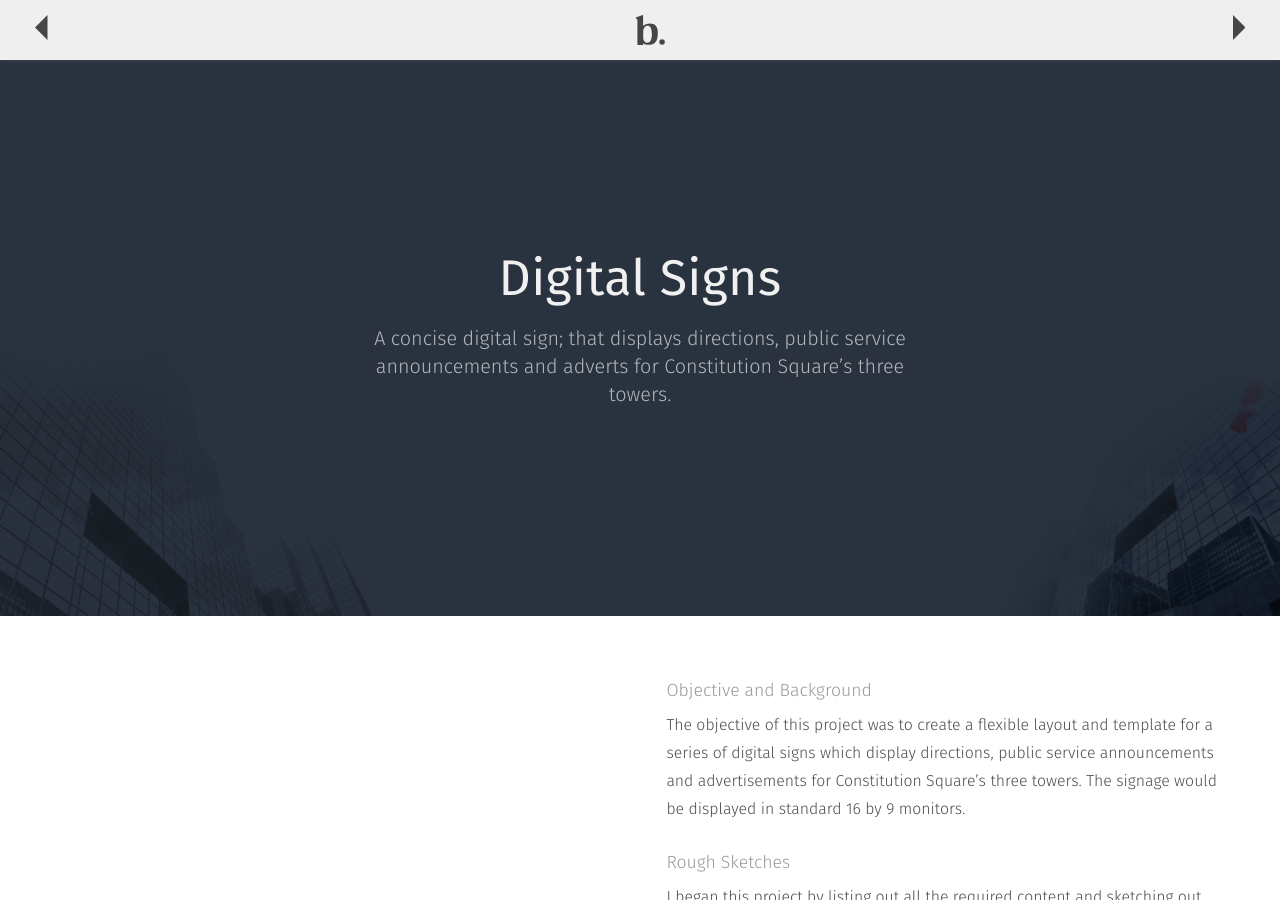
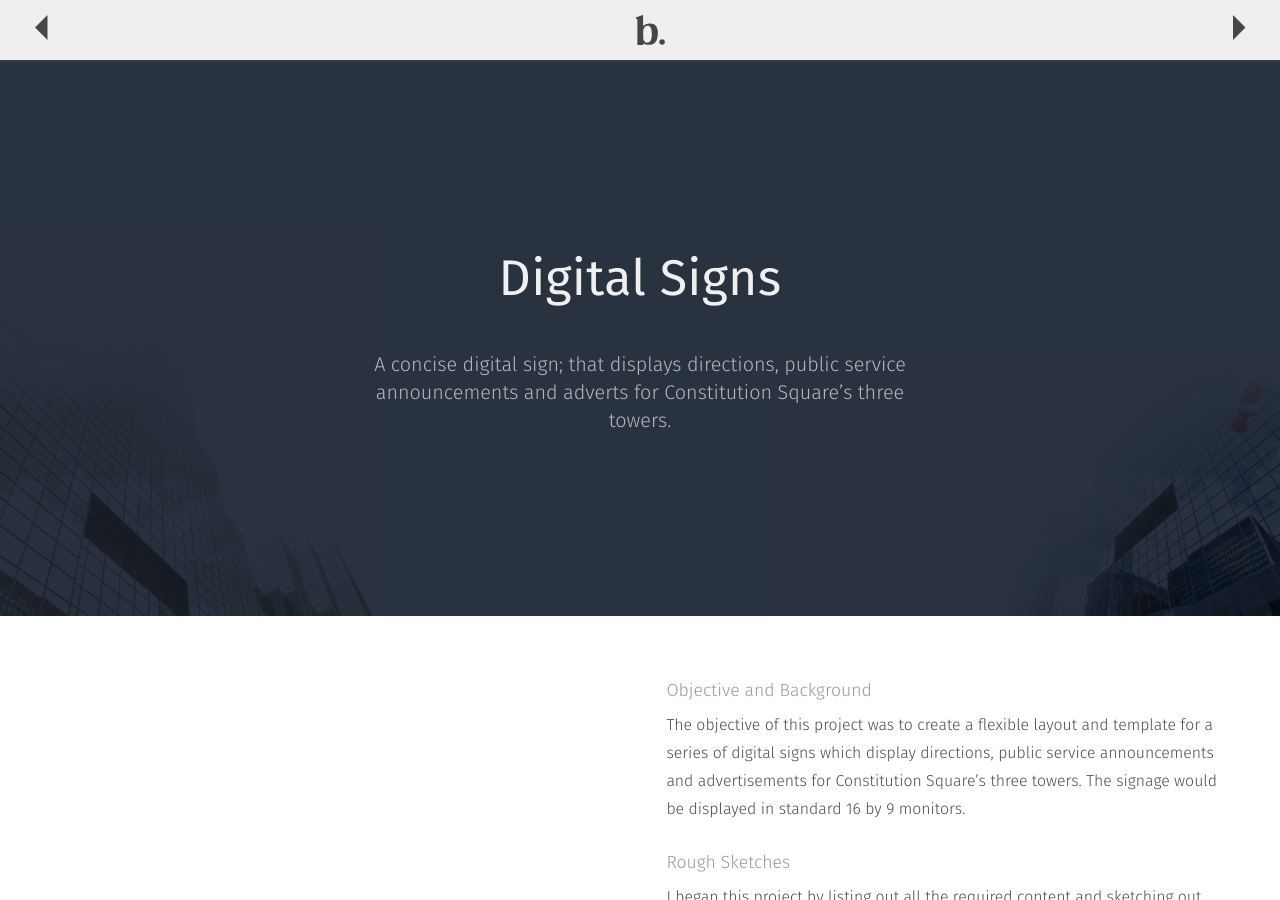
Before and after one commit to valeriebordeleau/portfolioNew, a Jekyll site: the page built from digitalSigns.html, in a window 1280 px wide and 900 px high. Built offline with Jekyll 4.4.1, drawn with Linux system fonts in a browser that asks for light colours; nearby versions of some CDN libraries; comment, search, counter and statistics services are not loaded.

Commit message:
Consistency issues

```diff
--- a/digitalSigns.html
+++ b/digitalSigns.html
@@ -9,8 +9,8 @@
 
 <div class="projectbannerTop proj1 text-center">
 
-        <div class="unit unit-m-1-2 unit-xl-1-3">
-            <h2 class="yotta push-half gutter-double" id="top" href="{{site.baseurl}}/"><span class="proj1Text eachTitle">
+        <div class="unit unit-s-1 unit-l-1-2">
+            <h2 class="yotta pad-b-1-2 gutter-double" id="top" href="{{site.baseurl}}/"><span class="proj1Text eachTitle">
             Digital Signs
             </span></h2>
 
@@ -21,7 +21,7 @@
 
 <!--  Portfolio Items --->
 
-<div class="grid gutter pad-top  pad-b-2">
+<div class="grid gutter pad-top">
     <div class="unit unit-s-1 unit-l-1-2 embed--4by3 push-0">
         <img src="/artwork/sign_notes.jpg" class="embed pad-bottom">
     </div>
--- a/muggery.html
+++ b/muggery.html
@@ -7,17 +7,16 @@
 ---
 <body>
 
-<div class="">
 <div class="projectbannerTop proj3 text-center">
 
-        <div class="unit unit-s-1 unit-l-1-2 ">
+        <div class="unit unit-s-1 unit-l-1-2">
             <h2 class="yotta pad-b-1-2 gutter-double" id="top" href="{{site.baseurl}}/"><span class="proj1Text eachTitle">
             Muggery inc.
             </span></h2>
             <p class="gutter-double pad-bottom-half"><span class="proj1Text projTextP">A simple and clean landing page concept, for a mug slinging e-commerce site.</span></p>
     </div>
     </div>
-</div>
+
 
 <!--  Portfolio Items --->
 
```
